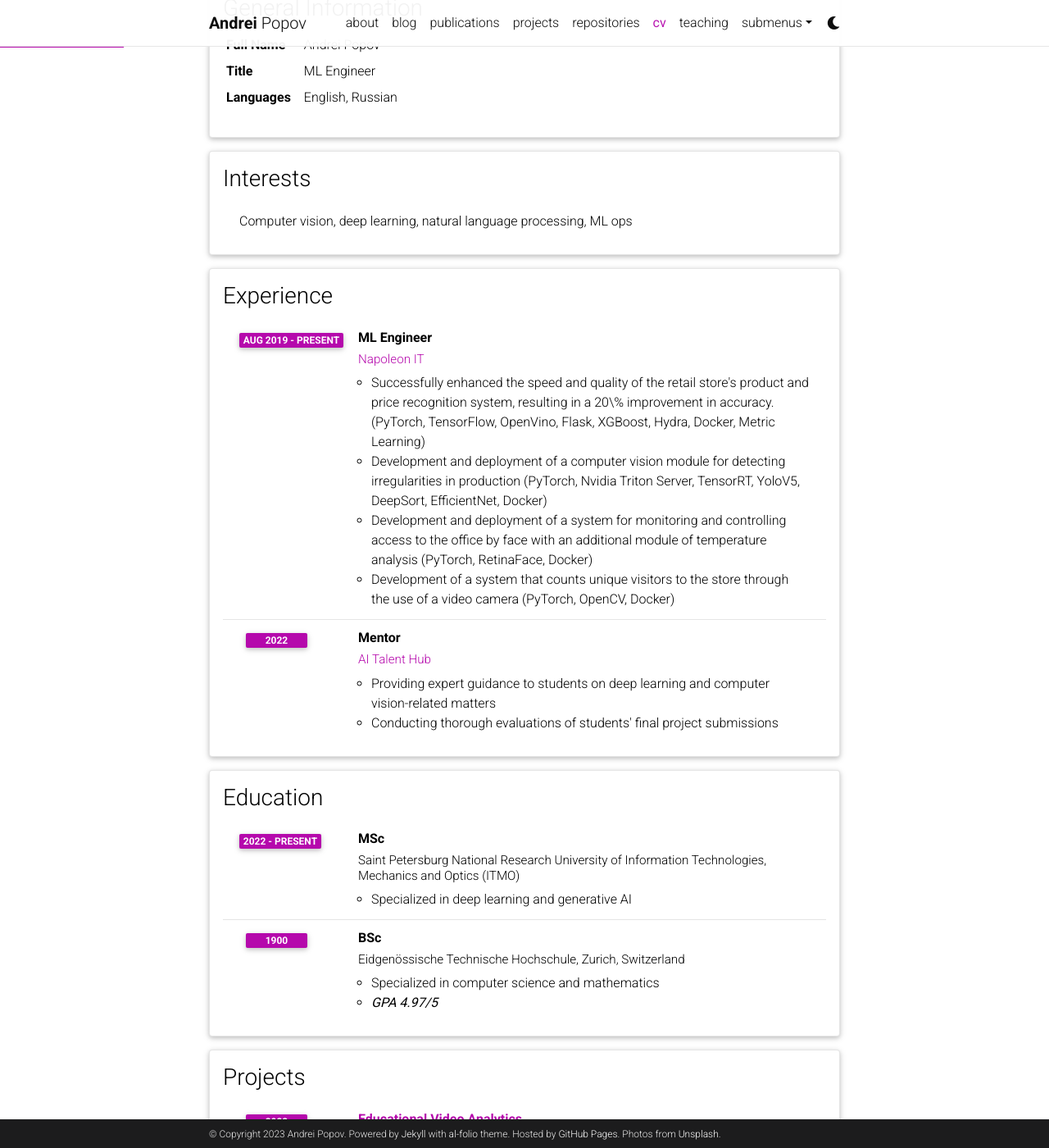
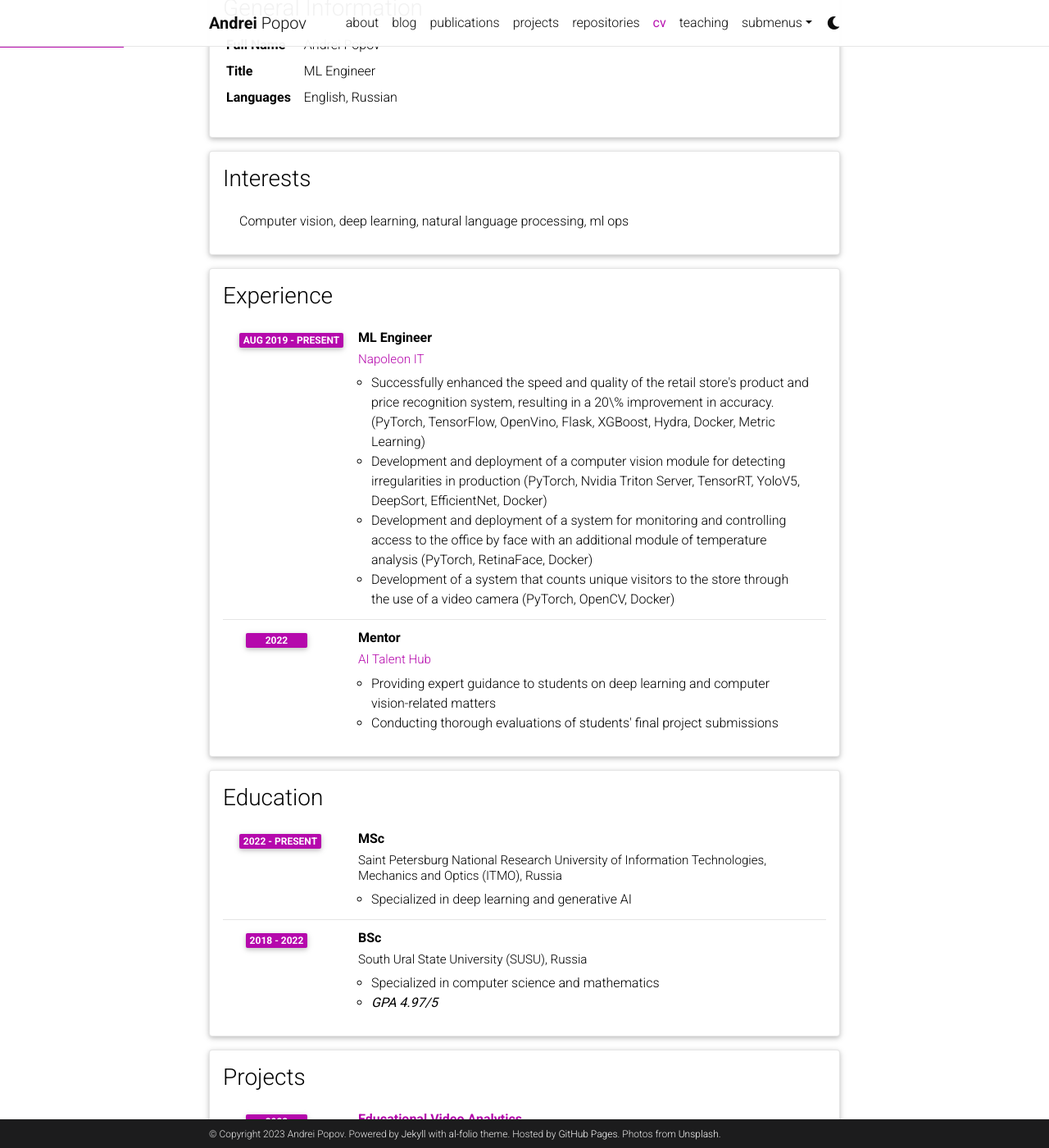
Before and after one commit to traptrip/traptrip.github.io, a Jekyll site: the page built from _pages/cv.md, in a window 1280 px wide and 1400 px high, scrolled down 209 px. Shown: the whole window at 82% size. Built offline with Jekyll 4.4.1, drawn with Linux system fonts in a browser that asks for light colours; comment, search, counter and statistics services are not loaded; a style sheet for code colours, icons or effects is not loaded.

Commit message:
update cv

```diff
--- a/_data/cv.yml
+++ b/_data/cv.yml
@@ -12,7 +12,7 @@
 - title: Interests
   type: list
   contents:
-    - Computer vision, deep learning, natural language processing, ML ops
+    - Computer vision, deep learning, natural language processing, ml ops
 
 
 - title: Experience
@@ -38,13 +38,13 @@
   type: time_table
   contents:
     - title: MSc
-      institution: Saint Petersburg National Research University of Information Technologies, Mechanics and Optics (ITMO)
+      institution: Saint Petersburg National Research University of Information Technologies, Mechanics and Optics (ITMO), Russia
       year: 2022 - present
       description:
         - Specialized in deep learning and generative AI
     - title: BSc
-      institution: Eidgenössische Technische Hochschule, Zurich, Switzerland
-      year: 1900
+      institution: South Ural State University (SUSU), Russia
+      year: 2018 - 2022
       description:
         - Specialized in computer science and mathematics
         - <b><i>GPA 4.97/5</i></b>
```
Also changed, not shown: _posts/2021-07-04-diagrams.md (deleted, +0 -43 lines).
